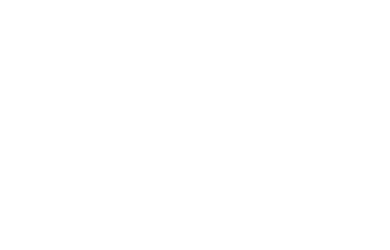
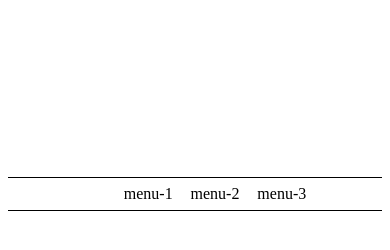
Before and after one commit to ornn0601/JS, a plain HTML site: page scroll_fixedBtn/index.html in a window 390 px wide. Shown: the top 250 px of the page. Drawn offline with nearby package versions, Linux system fonts and the light colour scheme.

Commit message:
스크롤에 따라 Fiexd를 설정하는 기능

```diff
--- a/scroll_fixedBtn/index.html
+++ b/scroll_fixedBtn/index.html
@@ -6,10 +6,18 @@
   <meta name="viewport" content="width=device-width, initial-scale=1.0">
   <title>Scroll Fixed Button</title>
   <link rel="stylesheet" href="./style.css">
+  <script src="https://code.jquery.com/jquery-3.6.0.min.js" integrity="sha256-/xUj+3OJU5yExlq6GSYGSHk7tPXikynS7ogEvDej/m4=" crossorigin="anonymous"></script>
 </head>
 <body>
-
-
+  <div class="emptyBox emptyBox-1"></div>
+  <div class="sticky_section">
+    <ul>
+      <li class="li-item li-item-1">menu-1</li>
+      <li class="li-item li-item-2">menu-2</li>
+      <li class="li-item li-item-3">menu-3</li>
+    </ul>
+  </div>
+  <div class="emptyBox emptyBox-2"></div>
 
   <script src="./main.js"></script>
 </body>
--- a/scroll_fixedBtn/main.js
+++ b/scroll_fixedBtn/main.js
@@ -0,0 +1,58 @@
+// **********************************
+// 상단 픽스 메뉴
+jQuery(document).ready(function ($) {
+
+    const stickySection = $('.sticky_section');
+    const empty1 = $('.emptyBox-1');
+    const empty2 = $('.emptyBox-2');
+
+    let didScroll;
+    let stickyOffsetTop;
+    let stickyHeight = $('.sticky_section').height();
+    let empty1H = $('.emptyBox-1').height();
+
+    // 반응형에 따라 변하는 콘텐츠 높이 적용
+    $(window).resize(function() {
+      stickyHeight = $('.sticky_section').height();
+      empty1H = $('.emptyBox-1').height();
+    });
+
+    // stickySection이 있으면 실행, console 오류 방지
+    if (stickySection.length){
+      stickyOffsetTop = stickySection.offset().top;
+    }
+
+    // 스크롤 실행
+    $(document).scroll(function () {
+      didScroll = true;
+
+      if (didScroll) {
+          hasScrolled();
+          didScroll = false;
+      }
+    });
+
+    // 픽스메뉴 설정
+    function hasScrolled() {
+      let st = $(this).scrollTop();
+
+      // fixed : 기준 - 상단 컨테이너 높이보다 현재 스크롤 높이가 커질때
+      // if (st > empty1H) {
+      //     stickySection.addClass('fixed');
+      //     empty2.css('margin-top', stickyHeight);
+      // } else {
+      //     stickySection.removeClass('fixed');
+      //     empty2.css('margin-top', 0);
+      // }
+
+      // fixed : 기준 - 버튼 컨테이너가 상단에 위치했을때
+      if (st > stickyOffsetTop) {
+        stickySection.addClass('fixed');
+        empty2.css('margin-top', stickyHeight);
+      } else {
+        stickySection.removeClass('fixed');
+        empty2.css('margin-top', 0);
+      }
+    }
+
+});
--- a/scroll_fixedBtn/style.css
+++ b/scroll_fixedBtn/style.css
@@ -0,0 +1,49 @@
+.emptyBox-1 {
+  height: 30vh;
+}
+.emptyBox-2 {
+  height: 200vh;
+}
+
+.sticky_section {
+  position: relative;
+}
+.sticky_section ul {
+  list-style: none;
+  display: flex;
+  align-items: center;
+  justify-content: center;
+  border-top: 1px solid #000;
+  border-bottom: 1px solid #000;
+  height: 3rem;
+  margin: 0;
+}
+.sticky_section ul li {
+  font-size: 2rem;
+  font-weight: 400;
+  line-height: 3rem;
+  width: 20%;
+  text-align: center;
+  color: #000;
+}
+
+.sticky_section.fixed {
+  position: fixed;
+  top: 0;
+  left: 0;
+  width: 100%;
+}
+
+@media all and (max-width: 980px) {
+  .emptyBox-1 {
+    height: 20vh;
+  }
+
+  .sticky_section ul {
+    height: 2rem;
+  }
+  .sticky_section ul li {
+    font-size: 1rem;
+    line-height: 2rem;
+  }
+}
```
